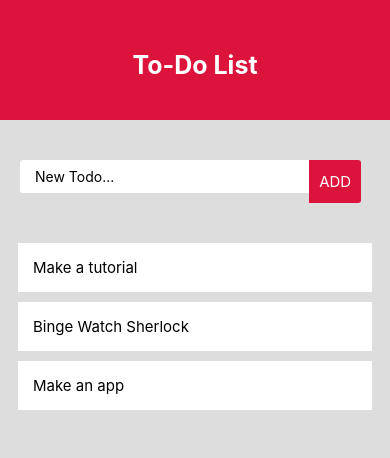
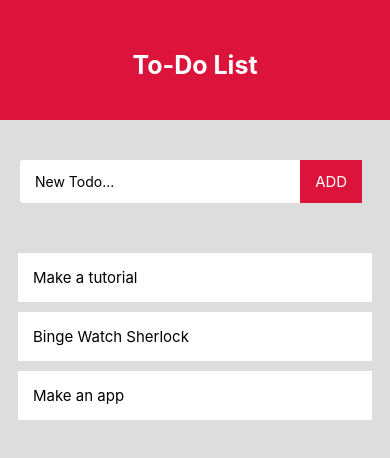
Before and after one commit to sparshsukralia/todo-list-react-native, a React Native app: screen / in a window 390 px wide. Shown: the top 458 px of the page. Built offline with nearby package versions, Linux system fonts and the light colour scheme.

Commit message:
custom button

```diff
--- a/App.js
+++ b/App.js
@@ -24,12 +24,18 @@ export default function App() {
     });
   };
 
+  const submitHandler = (text) => {
+    setTodos((prevTodos) => {
+      return [{ text: text, key: Math.random().toString() }, ...prevTodos];
+    });
+  };
+
   return (
     <View style={styles.container}>
       {/* header */}
       <Header />
       {/* to-do input */}
-      <AddTodo />
+      <AddTodo submitHandler={submitHandler} />
       <View style={styles.content}>
         {/* to form */}
         <View style={styles.list}>
--- a/components/AddButton.js
+++ b/components/AddButton.js
@@ -1,9 +1,9 @@
 import React, { useState } from "react";
 import { StyleSheet, Text, View, TouchableOpacity } from "react-native";
 
-export default function AddButton() {
+export default function AddButton({ submitHandler, text }) {
   return (
-    <TouchableOpacity>
+    <TouchableOpacity onPress={() => submitHandler(text)}>
       <View style={styles.button}>
         <Text style={styles.buttonText}>ADD</Text>
       </View>
@@ -14,11 +14,10 @@ export default function AddButton() {
 const styles = StyleSheet.create({
   button: {
     backgroundColor: "#DC143C",
-    paddingHorizontal: 10,
+    paddingHorizontal: 15,
     paddingVertical: 12,
     marginTop: 40,
-    borderTopRightRadius: 3,
-    borderBottomRightRadius: 3,
+    marginBottom: 10,
   },
   buttonText: {
     color: "#fff",
--- a/components/AddTodo.js
+++ b/components/AddTodo.js
@@ -1,8 +1,8 @@
 import React, { useState } from "react";
 import AddButton from "./AddButton";
-import { StyleSheet, Text, View, TextInput } from "react-native";
+import { StyleSheet, Text, View, TextInput, Button } from "react-native";
 
-export default function AddTodo() {
+export default function AddTodo({ submitHandler }) {
   const [text, setText] = useState("");
 
   const changeHandler = (val) => {
@@ -14,9 +14,9 @@ export default function AddTodo() {
       <TextInput
         style={styles.input}
         placeholder="New Todo..."
-        onChange={changeHandler}
+        onChangeText={changeHandler}
       />
-      <AddButton />
+      <AddButton submitHandler={submitHandler} text={text} />
     </View>
   );
 }
```
